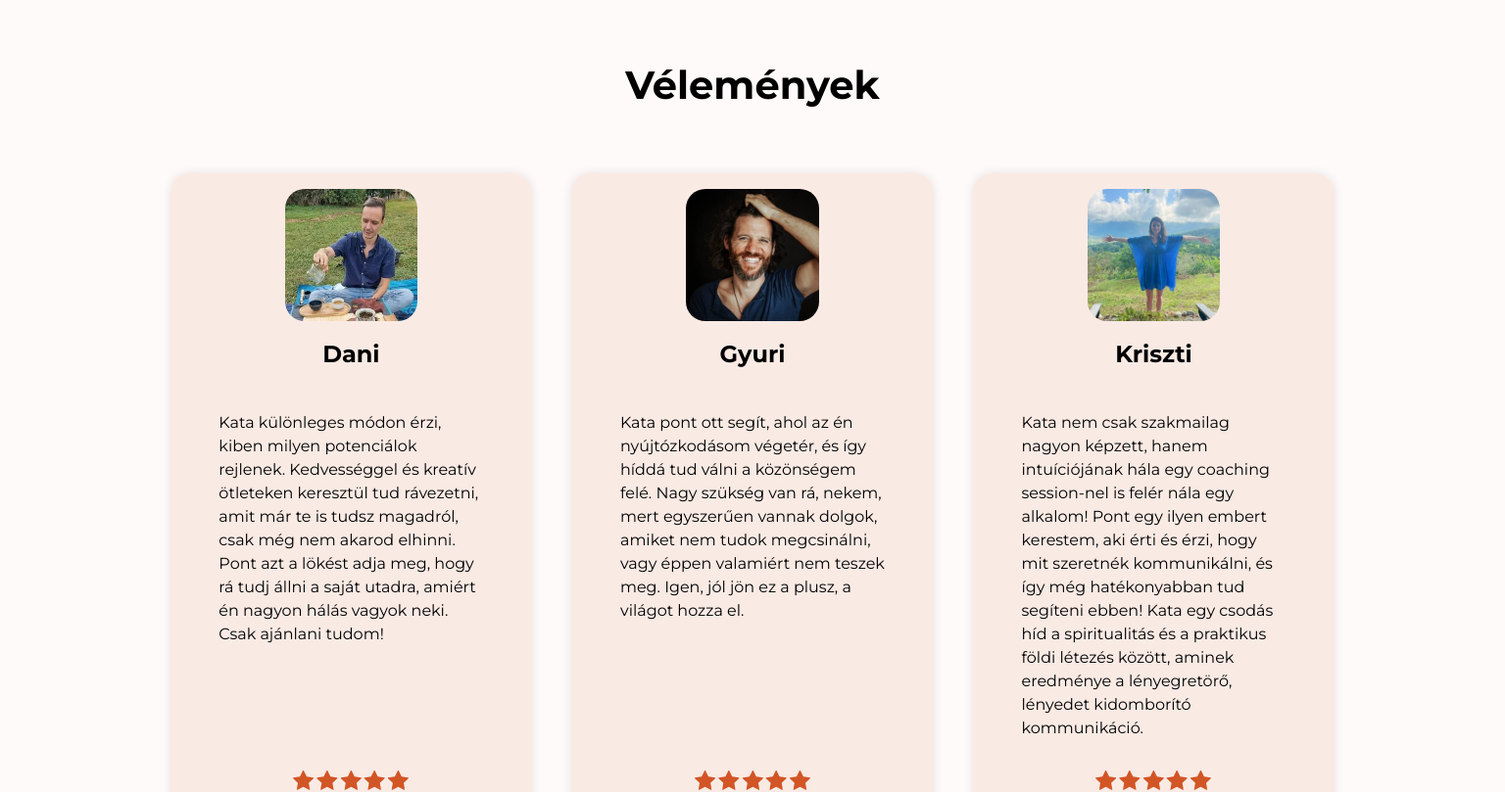
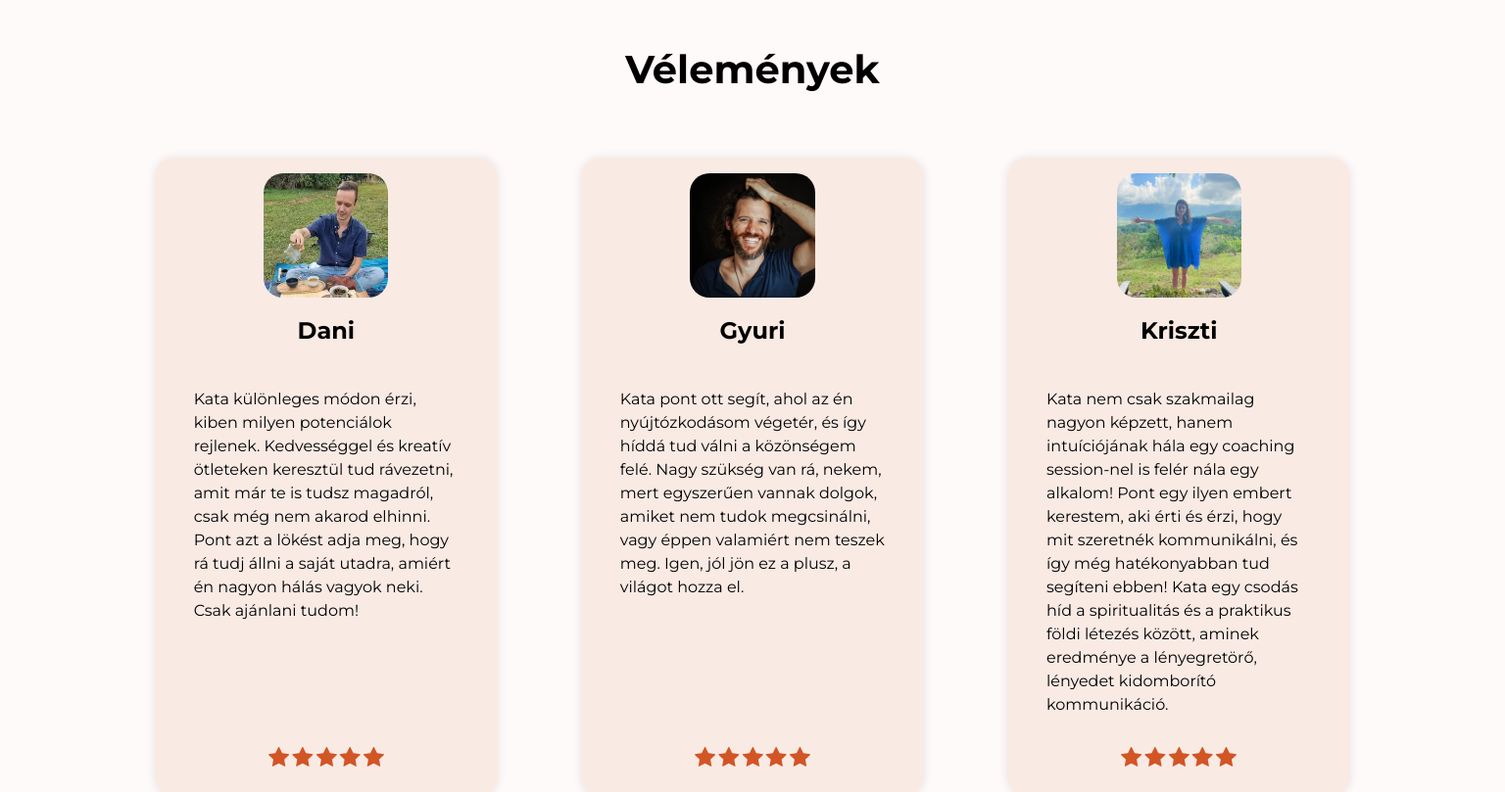
Before and after one commit to ktmathe/zsakkata_landing, an Astro site: page / in a window 1536 px wide. Shown: the part 2636-3445 px from the top of the page at 98% size. Built offline with nearby package versions, Linux system fonts and the light colour scheme; Astro itself is replaced by a stand-in of ours.

Commit message:
media modifications

```diff
--- a/src/components/ArticleWithImgOnSide.astro
+++ b/src/components/ArticleWithImgOnSide.astro
@@ -1,6 +1,7 @@
 ---
 const {frontmatter} = Astro.props
 ---
+<section>
 <div class="articleContainer">
     <div class="articleHeader">
         <Fragment set:html={frontmatter.title} />
@@ -34,7 +35,7 @@
     </div>
 
 </div>
-
+</section>
 <style>
 .articleContainer {
     margin-bottom: 4em;
@@ -76,7 +77,7 @@
     border-radius: 20px;
 }
 
-@media screen and (min-width: 1395px) {
+@media screen and (min-width: 1200px) {
 
     .articleContainer, .articleHeader,
     .articleImage, .articleDescription {
--- a/src/components/Footer.astro
+++ b/src/components/Footer.astro
@@ -77,7 +77,7 @@
         border-radius: 0px;
     }
 
-    @media screen and (min-width: 1395px) {
+    @media screen and (min-width: 1200px) {
         footer {
             background-position: 0px -800px;
             height: 700px;
--- a/src/components/Header.astro
+++ b/src/components/Header.astro
@@ -54,7 +54,7 @@
 }
 
 
-@media screen and (min-width: 600px) {
+@media screen and (min-width: 1200px) {
     .hero-text {
         top: 40%;
         left: 33%;
--- a/src/components/Intro.astro
+++ b/src/components/Intro.astro
@@ -34,7 +34,7 @@
     text-align: left;
 }
 
-@media screen and (min-width: 1395px) {
+@media screen and (min-width: 1200px) {
 
     .card {
         max-width: 1300px;
--- a/src/components/Reviews.astro
+++ b/src/components/Reviews.astro
@@ -1,6 +1,7 @@
 ---
 const {reviews} = Astro.props
 ---
+<section>
 <div class="reviewContainer">
     <div class="reviewHeader">Vélemények</div>
     <div class="reviewGrid">
@@ -23,10 +24,13 @@
         ))}
     </div>
 </div>
+</section>
 <style>
 
 .reviewContainer {
-    margin-top: 5em;
+    width: 100%;
+    margin-right: auto;
+    margin-left: auto;
 }
 
 .reviewGrid {
@@ -59,7 +63,7 @@
     display: block;
     margin-left: auto;
     margin-right: auto;
-    width: 80%;
+    width: 85%;
 }
 
 .reviewHeader {
@@ -99,17 +103,15 @@
     line-height: 1.5em;
 }
 
-@media screen and (min-width: 1395px) {
+@media screen and (min-width: 1200px) {
     .reviewGrid {
         display: flex;
-        justify-content: center;
+        justify-content: space-around;
         flex-direction: row;
     }
 
     .reviewCard {
-        width: 400px;
-        margin-left: 20px;
-        margin-right: 20px;
+        width: 350px;
     }
 }
 
--- a/src/components/SlideShow.astro
+++ b/src/components/SlideShow.astro
@@ -134,7 +134,7 @@
     display: none;
   }
 
-@media screen and (min-width: 1395px) {
+@media screen and (min-width: 1024px) {
   .row {
     display: block;
   }
--- a/src/pages/rolam.astro
+++ b/src/pages/rolam.astro
@@ -45,7 +45,7 @@
         line-height: 1.5em;
     }
 
-    @media screen and (min-width: 1395px) {
+    @media screen and (min-width: 1200px) {
     p, ul {
         font-size: 1.5em;
         line-height: 1.5em;
--- a/src/styles/global.css
+++ b/src/styles/global.css
@@ -115,7 +115,7 @@
 
 
 
-@media screen and (min-width: 900px) {
+@media screen and (min-width: 1100px) {
 
     .nav-links {
         margin-left: 5em;
```
